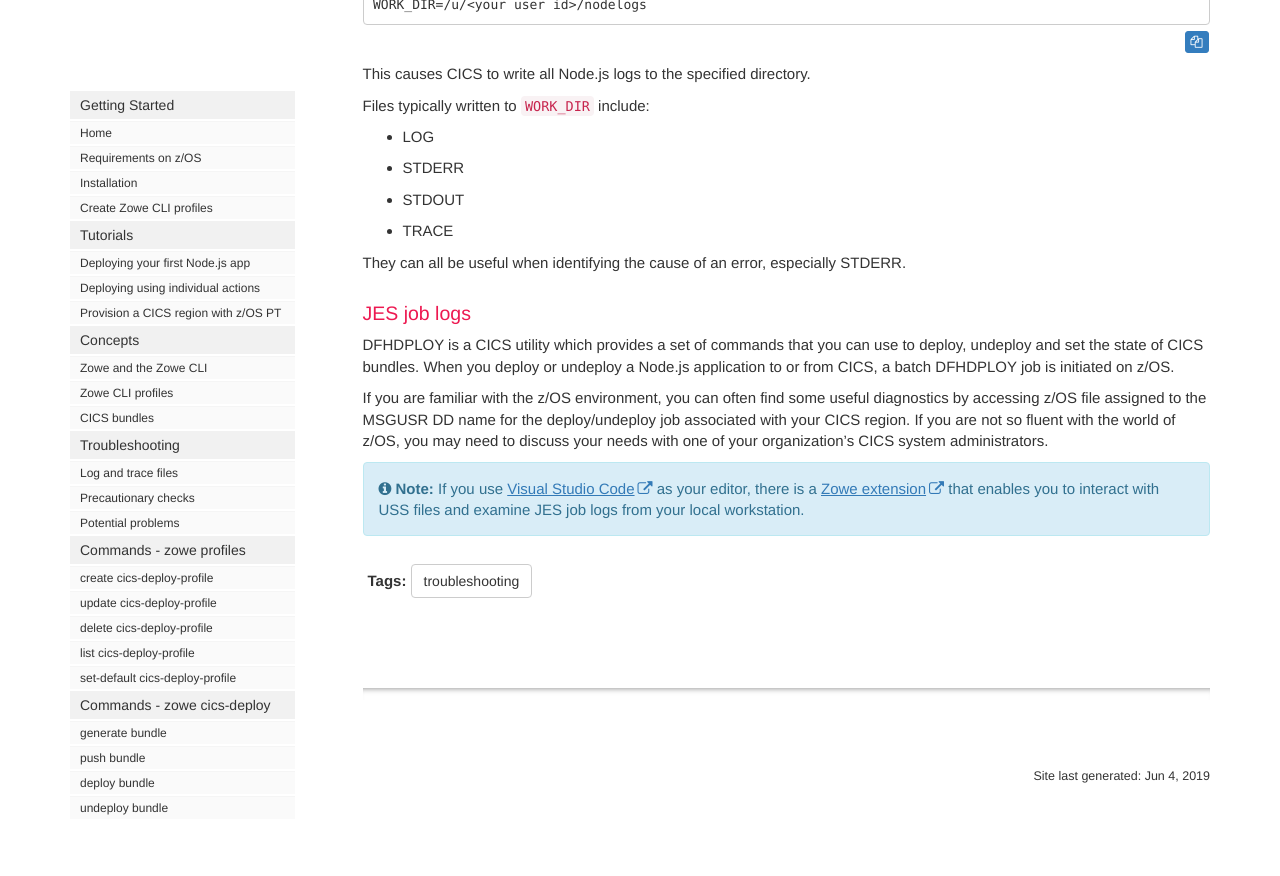
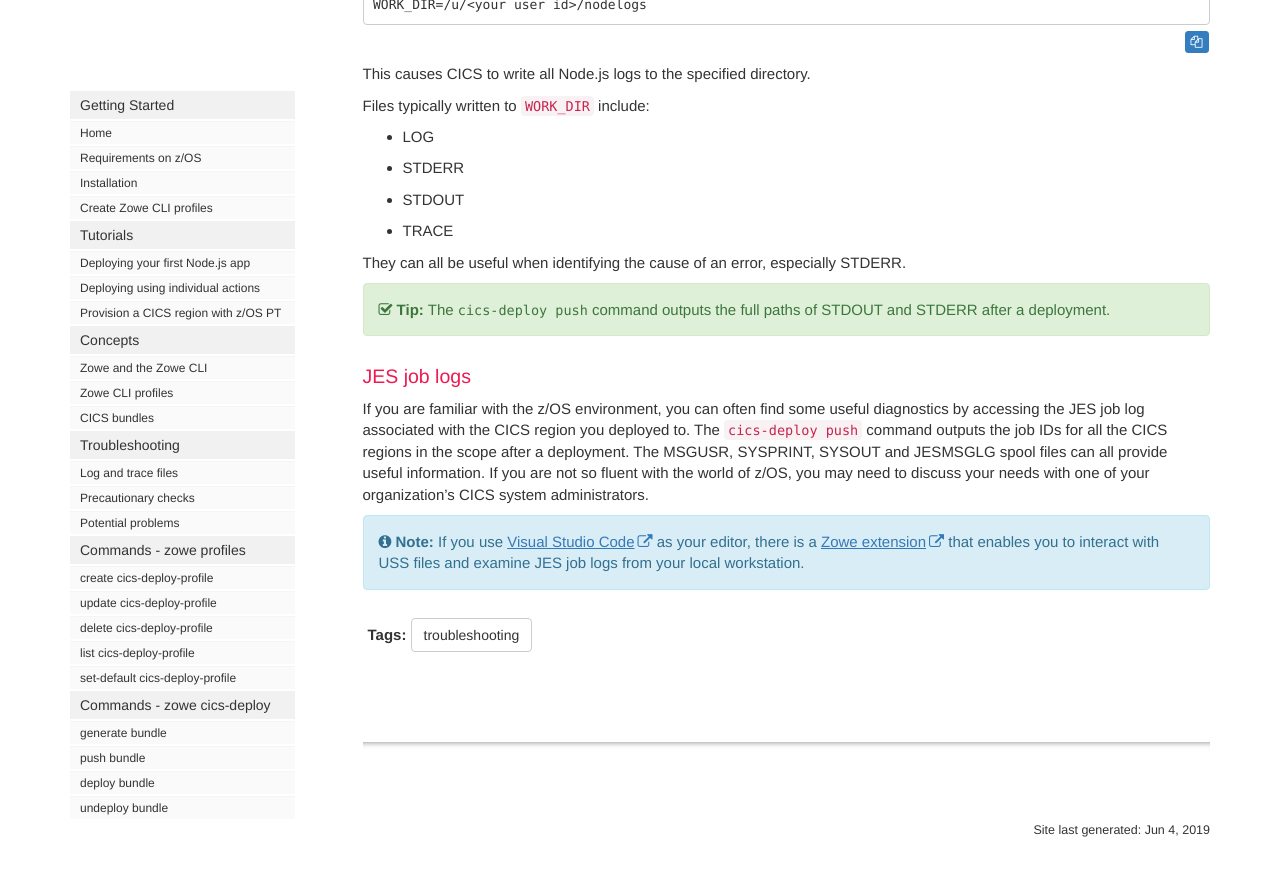
Before and after one commit to IBM/zowe-cli-cics-deploy-plugin, a Jekyll site: the page built from docs/pages/cdp/cdp-Troubleshooting-General.md, in a window 1280 px wide and 900 px high, scrolled down 848 px. Shown: the top 876 px of the window. Built offline with Jekyll 4.4.1, drawn with Linux system fonts in a browser that asks for light colours; nearby versions of some CDN libraries; comment, search, counter and statistics services are not loaded; before the commit the page ends 1694 px from its top, so only the background shows below that.

Commit message:
Troubleshooting tweaks
Add a link to KC troubleshooting section
Point out the job ID, STDOUT and STDERR are returned by pusH
Clarify it's the CICS region joblog you should look at rather than DFHDPLOY job

```diff
--- a/docs/pages/cdp/cdp-Troubleshooting-General.md
+++ b/docs/pages/cdp/cdp-Troubleshooting-General.md
@@ -52,9 +52,9 @@ Files typically written to `WORK_DIR` include:
 
 They can all be useful when identifying the cause of an error, especially STDERR.
 
+{% include tip.html content="The `cics-deploy push` command outputs the full paths of STDOUT and STDERR after a deployment." %}
+
 ### JES job logs
-DFHDPLOY is a CICS utility which provides a set of commands that you can use to deploy, undeploy and set the state of CICS bundles. When you deploy or undeploy a Node.js application to or from CICS, a batch DFHDPLOY job is initiated on z/OS.
-
-If you are familiar with the z/OS environment, you can often find some useful diagnostics by accessing z/OS file assigned to the MSGUSR DD name for the deploy/undeploy job associated with your CICS region. If you are not so fluent with the world of z/OS, you may need to discuss your needs with one of your organization's CICS system administrators.
+If you are familiar with the z/OS environment, you can often find some useful diagnostics by accessing the JES job log associated with the CICS region you deployed to.  The `cics-deploy push` command outputs the job IDs for all the CICS regions in the scope after a deployment.  The MSGUSR, SYSPRINT, SYSOUT and JESMSGLG spool files can all provide useful information.   If you are not so fluent with the world of z/OS, you may need to discuss your needs with one of your organization's CICS system administrators.
 
 {% include note.html content="If you use [Visual Studio Code](https://code.visualstudio.com/) as your editor, there is a [Zowe extension](https://marketplace.visualstudio.com/items?itemName=Zowe.vscode-extension-for-zowe) that enables you to interact with USS files and examine JES job logs from your local workstation." %}
```
Also changed, not shown: docs/pages/cdp/cdp-Troubleshooting-Symptoms.md (+2 -0 lines).
